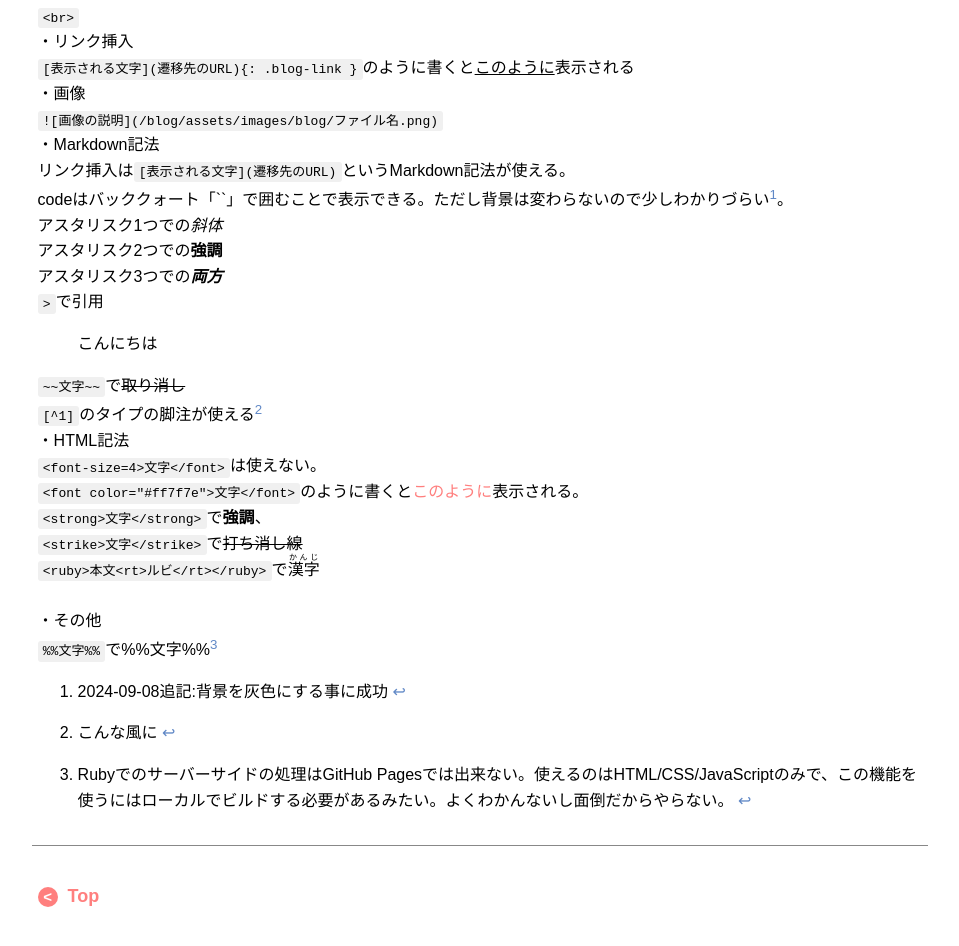
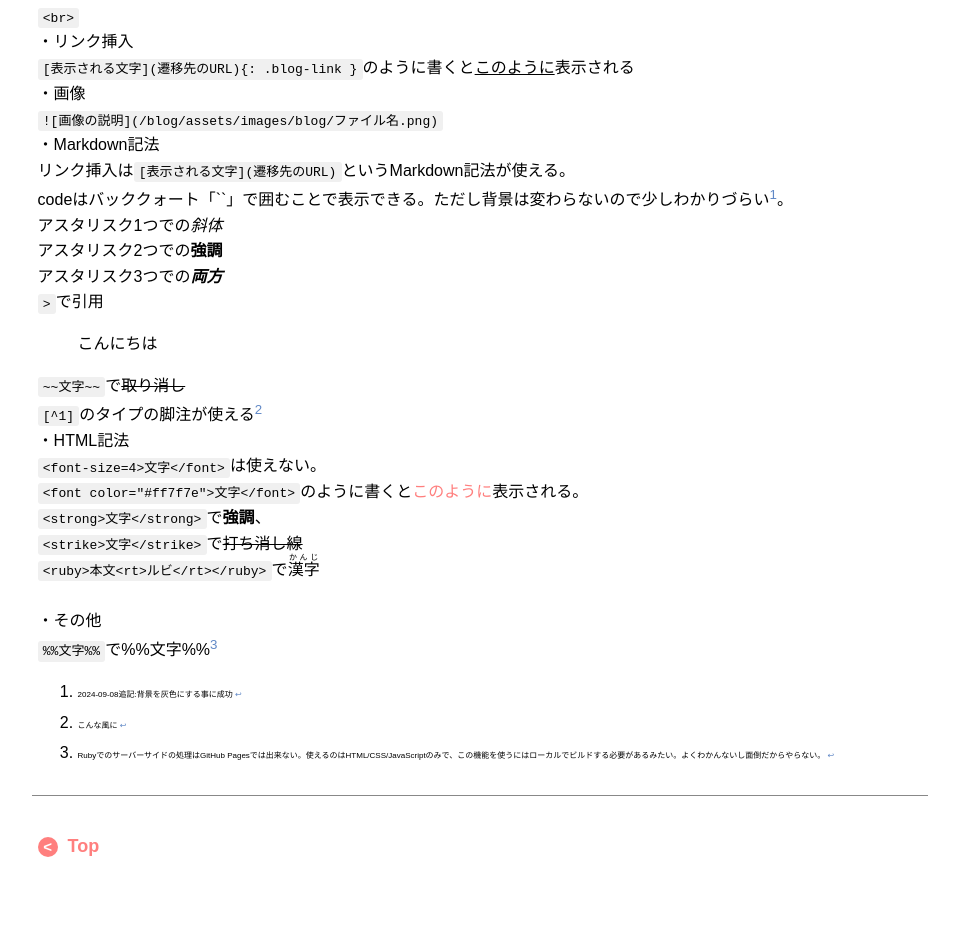
Before and after one commit to Asiraat/blog, a Jekyll site: the page built from _posts/2024-08-24-example.md, in a window 1280 px wide and 1400 px high, scrolled down 382 px. Shown: the part 433-1379 px from the top of the window, without its empty margins (160-1119 px from the left). Built offline with Jekyll 4.4.1, drawn with Linux system fonts in a browser that asks for light colours; some web fonts are replaced; after the commit the page ends 1732 px from its top, so only the background shows below that.

Commit message:
Update post.html

```diff
--- a/_layouts/post.html
+++ b/_layouts/post.html
@@ -41,7 +41,7 @@ layout: default
   </a>
 </article>
 
-<!--Rubyで追加した特殊記法-->
+<!--特定のHTMLタグについての装飾-->
 {% if page.layout == "post" %}
 <style>
   .post-content code {
@@ -50,10 +50,8 @@ layout: default
     border-radius: 3px;
     font-size: inherit;
   }
-
-  .post-content .big-text {
-    font-size: 1.2em;
-    font-weight: bold;
-  }
+  .footnotes p {
+  font-size: 0.5rem;
+}
 </style>
 {% endif %}
```
